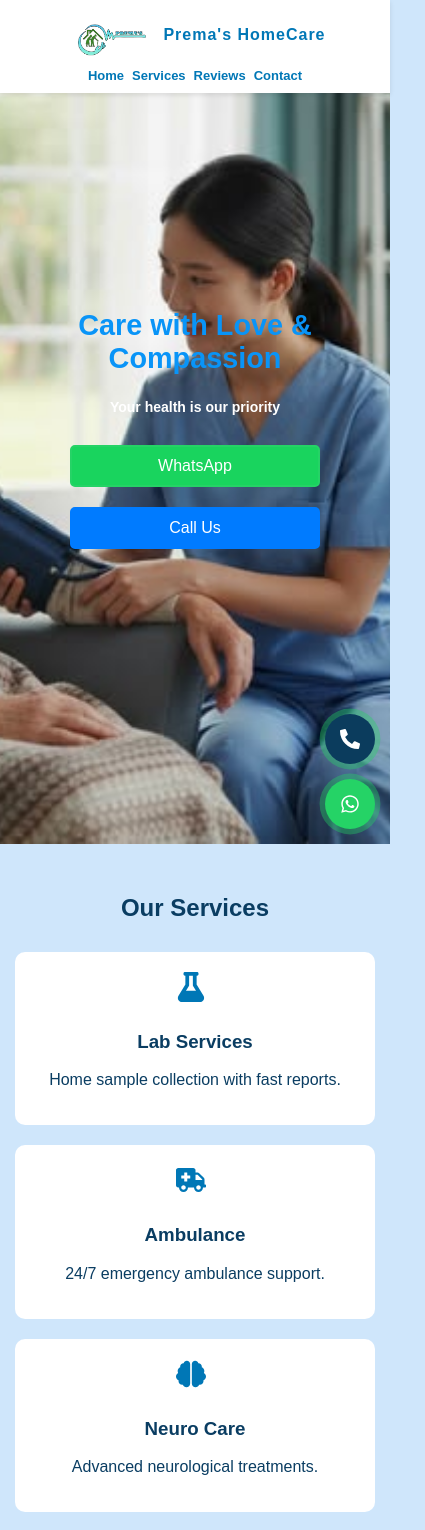
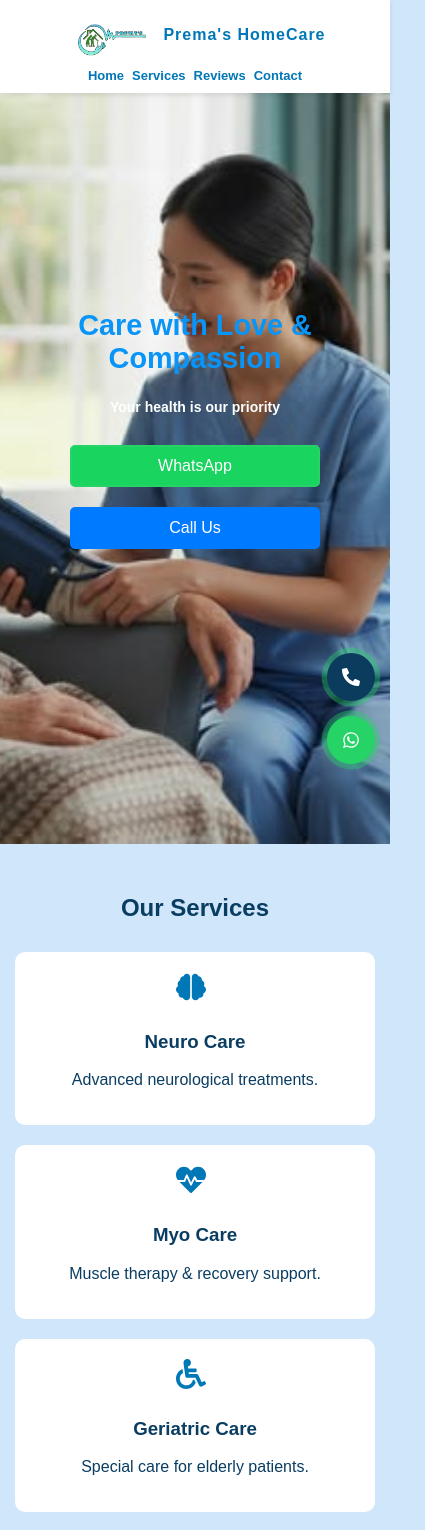
Before and after one commit to Akashanand36/homecare, a React (Create React App) app in the folder client/: page / in a window 390 px wide. Shown: the top 1530 px of the page, 425 px wide, since content can reach past the window. Built offline with nearby package versions, Linux system fonts and the light colour scheme; no server answers; the HTML template or start-up script is replaced by a standard one.

Commit message:
connected frontend to backend

```diff
--- a/client/src/App.css
+++ b/client/src/App.css
@@ -3,6 +3,8 @@
   padding: 0;
   font-family: Arial;
   background: #cfe6fb;
+ padding-bottom: 80px;
+  overflow-x: hidden;
 }
 
 header {
@@ -538,7 +540,8 @@ header {
   }
 
   .contact-card {
-    width: 100%;
+    width: 90%;
+    margin: auto;
   }
 }
 
@@ -548,15 +551,15 @@ header {
 
 
 @media (max-width: 768px) {
-  .floating-buttons {
-    bottom: 15px;
+   .floating-buttons {
+    bottom: 80px; /* 🔥 move above footer */
     right: 15px;
   }
 
   .float-btn {
-    width: 50px;
-    height: 50px;
-    font-size: 20px;
+    width: 48px;
+    height: 48px;
+    font-size: 18px;
   }
 }
 
--- a/client/src/components/Services.js
+++ b/client/src/components/Services.js
@@ -8,25 +8,13 @@ function Services() {
 
       <div className="services-grid">
 
-        <div className="service-card">
-          <FaFlask className="icon" />
-          <h3>Lab Services</h3>
-          <p>Home sample collection with fast reports.</p>
-        </div>
-
-        <div className="service-card">
-          <FaAmbulance className="icon" />
-          <h3>Ambulance</h3>
-          <p>24/7 emergency ambulance support.</p>
-        </div>
-
-        <div className="service-card">
+         <div className="service-card">
           <FaBrain className="icon" />
           <h3>Neuro Care</h3>
           <p>Advanced neurological treatments.</p>
         </div>
 
-        <div className="service-card">
+          <div className="service-card">
           <FaHeartbeat className="icon" />
           <h3>Myo Care</h3>
           <p>Muscle therapy & recovery support.</p>
@@ -38,10 +26,22 @@ function Services() {
           <p>Special care for elderly patients.</p>
         </div>
 
-        <div className="service-card">
+       <div className="service-card">
           <FaUserMd className="icon" />
           <h3>Doctor Care</h3>
           <p>Doctor consultation at home.</p>
+        </div>
+
+        <div className="service-card">
+          <FaAmbulance className="icon" />
+          <h3>Ambulance</h3>
+          <p>24/7 emergency ambulance support.</p>
+        </div>
+
+           <div className="service-card">
+          <FaFlask className="icon" />
+          <h3>Lab Services</h3>
+          <p>Home sample collection with fast reports.</p>
         </div>
 
       </div>
```
